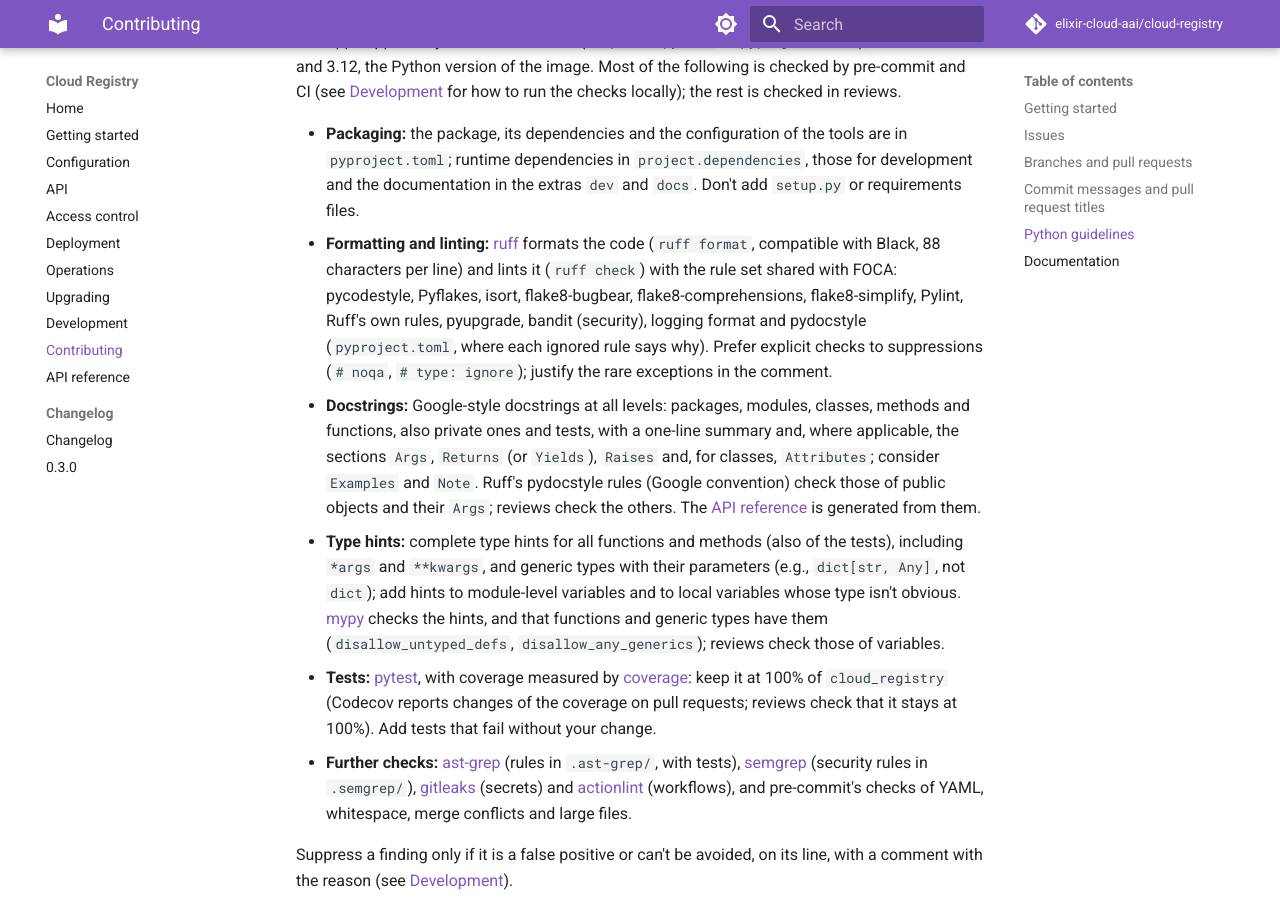
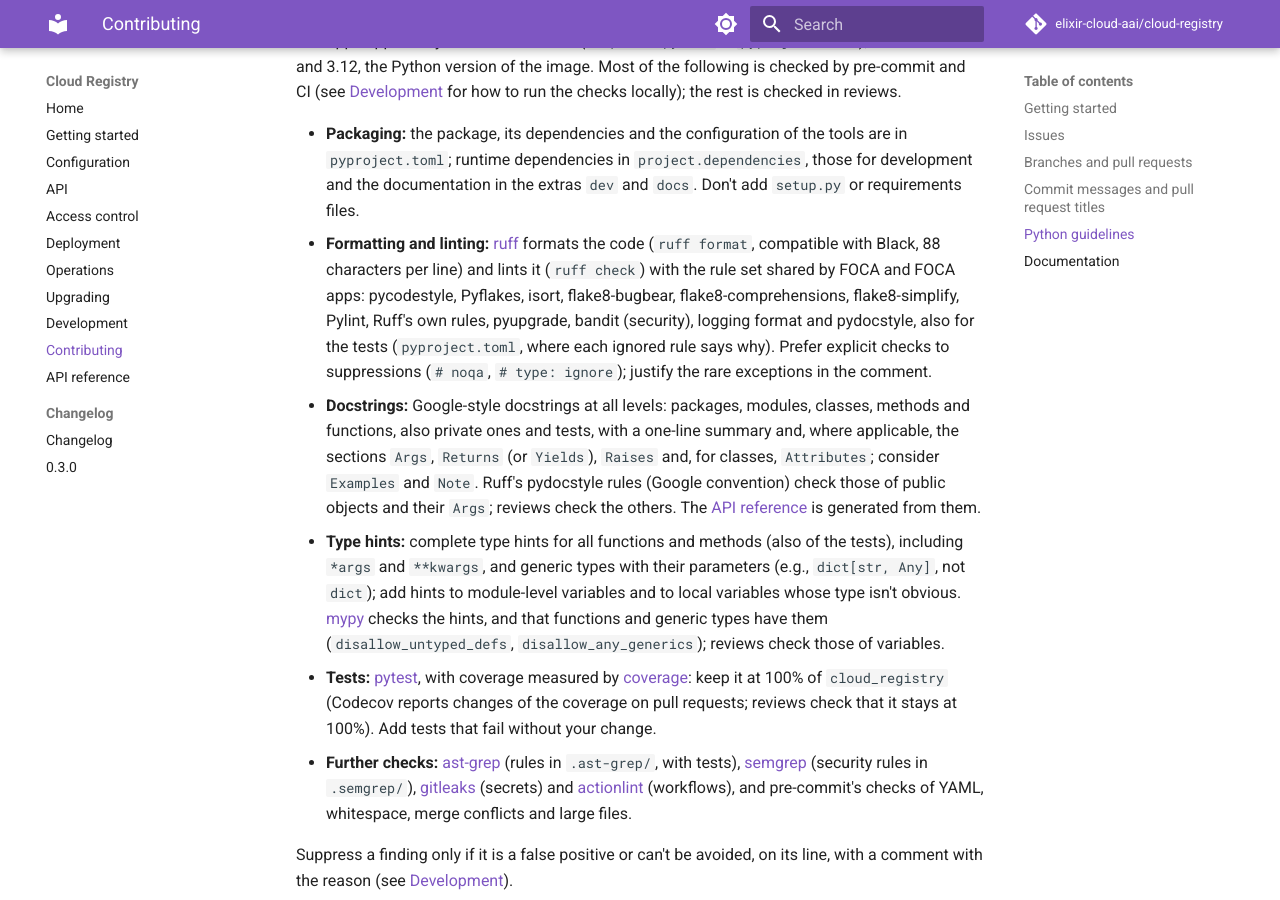
Before and after one commit to elixir-cloud-aai/cloud-registry, an MkDocs documentation site: the page built from docs/contributing.md, in a window 1280 px wide and 900 px high, scrolled down 2594 px. Built offline with MkDocs 1.6.1 and Material for MkDocs 9.7.7, drawn with Linux system fonts in a browser that asks for light colours; comment, search, counter and statistics services are not loaded.

Commit message:
fix: check missing subjects in is_admin()
Requests without a subject no longer look up the subject "<prefix>None",
which a user with that identifier could match; only their groups count.

Also from the reviews: say how the rule set differs from FOCA's and why
tests may assert, test all operations that require a subject and both
cases of problem() without a code or description, match the error of
the API base path, and list the Git options of the version test once.

Co-Authored-By: Claude Opus 5.5 <noreply@anthropic.com>

```diff
--- a/docs/contributing.md
+++ b/docs/contributing.md
@@ -114,10 +114,11 @@ checked in reviews.
   extras `dev` and `docs`. Don't add `setup.py` or requirements files.
 - **Formatting and linting:** [ruff](https://docs.astral.sh/ruff/) formats
   the code (`ruff format`, compatible with Black, 88 characters per line) and
-  lints it (`ruff check`) with the rule set shared with FOCA: pycodestyle,
-  Pyflakes, isort, flake8-bugbear, flake8-comprehensions, flake8-simplify,
-  Pylint, Ruff's own rules, pyupgrade, bandit (security), logging format and
-  pydocstyle (`pyproject.toml`, where each ignored rule says why). Prefer
+  lints it (`ruff check`) with the rule set shared by FOCA and FOCA apps:
+  pycodestyle, Pyflakes, isort, flake8-bugbear, flake8-comprehensions,
+  flake8-simplify, Pylint, Ruff's own rules, pyupgrade, bandit (security),
+  logging format and pydocstyle, also for the tests (`pyproject.toml`, where
+  each ignored rule says why). Prefer
   explicit checks to suppressions (`# noqa`, `# type: ignore`); justify the
   rare exceptions in the comment.
 - **Docstrings:** Google-style docstrings at all levels: packages, modules,
```
Also changed, not shown: pyproject.toml (+8 -4 lines), 4 other files.
